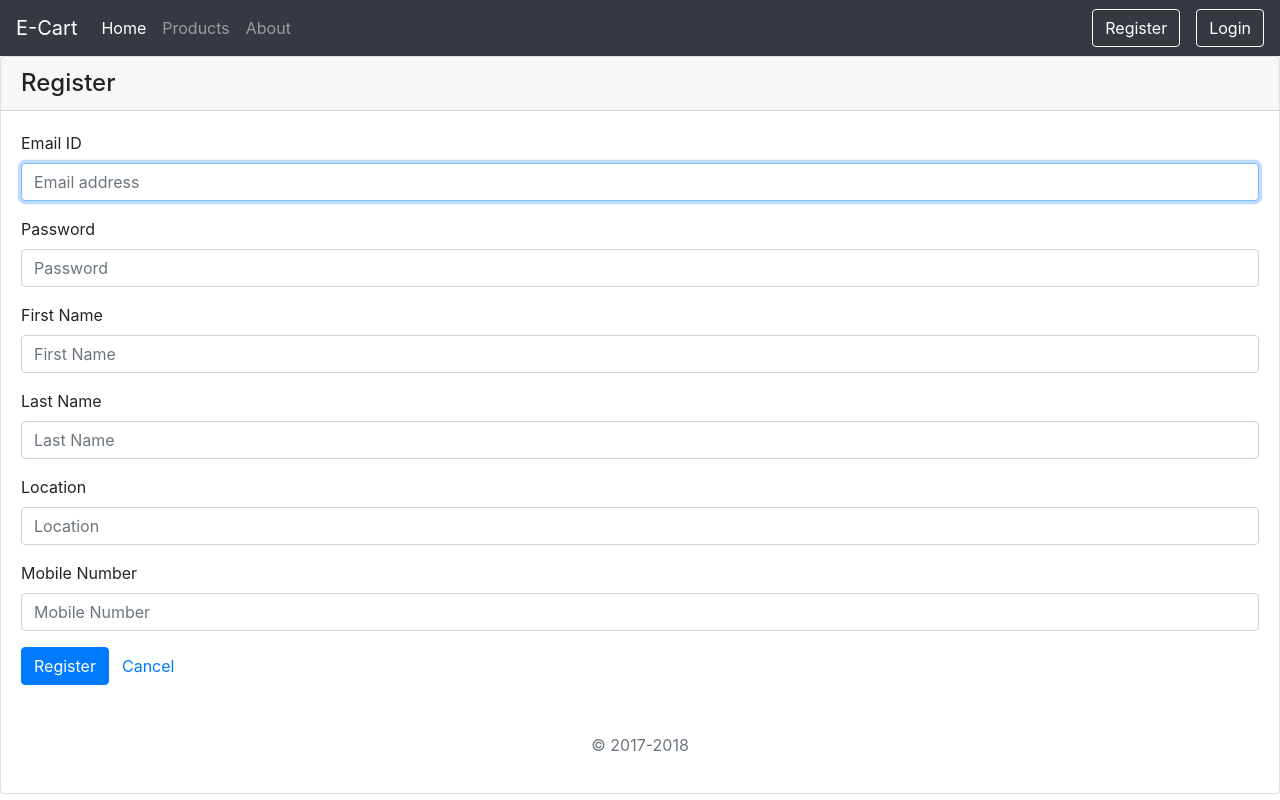
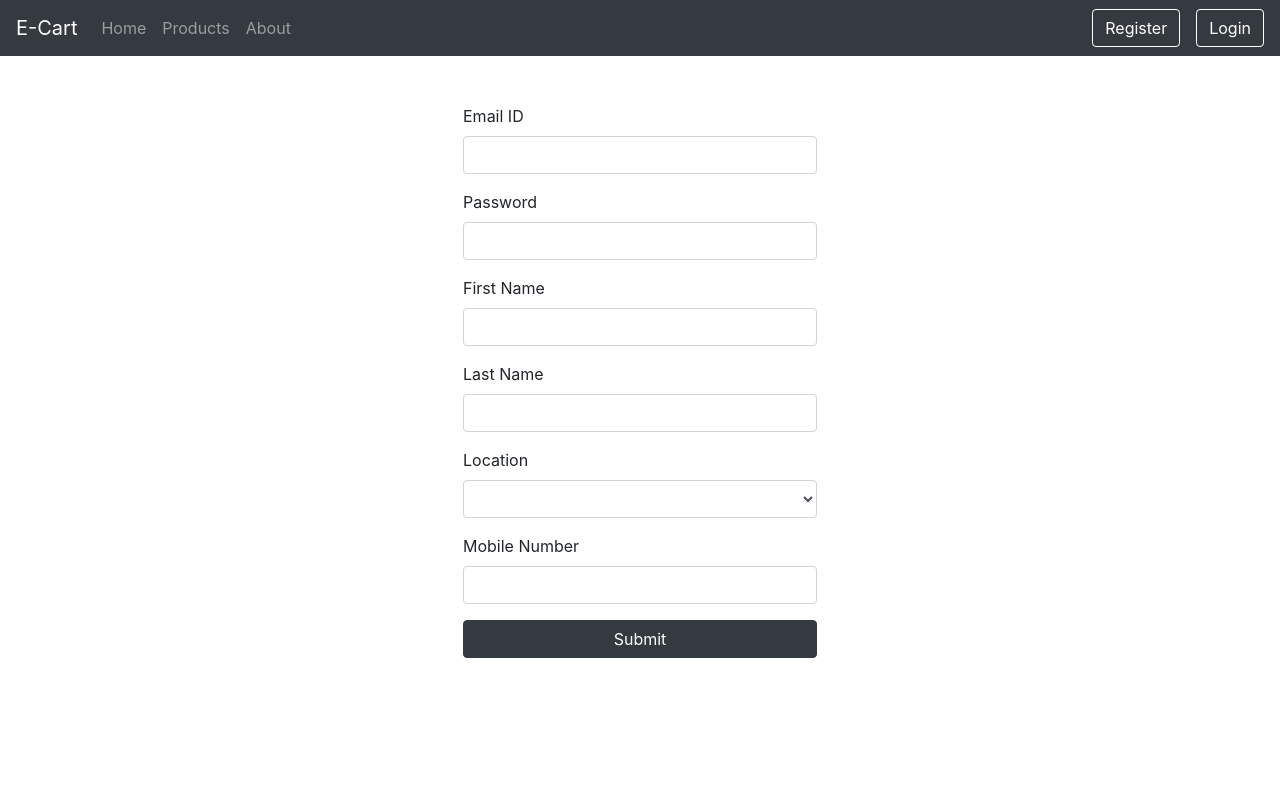
Before and after one commit to jiniii/AngularCapstone, an Angular app: page /register in a window 1280 px wide. Built offline with nearby package versions, Linux system fonts and the light colour scheme.

Commit message:
Register user UI

```diff
--- a/db.json
+++ b/db.json
@@ -1,6 +1,5 @@
 {
-    "Login": [
-        {
+    "Login": [{
             "email": "manisha@gmail",
             "password": 3333,
             "id": 1
@@ -11,76 +10,73 @@
             "id": 2
         }
     ],
-    "Register": [
-        {
-            "email": "manisha@gmail",
-            "password": 3333,
-            "firstName":"Manisha",
-            "lastName":"Jangid",
-            "location":"kkd",
-            "mobileNum":"947738748",
-            "id": 1
-        }
-    ],
-    "Products": [
-        {
+    "Register": [{
+        "email": "manisha@gmail.com",
+        "password": 3333,
+        "firstName": "Manisha",
+        "lastName": "Jangid",
+        "location": "kkd",
+        "mobileNum": "947738748",
+        "id": 1
+    }],
+    "Products": [{
             "id": 1,
             "productName": "Samsung Galaxy",
             "productDes": "64MP + 8MP + 5MP + 5MP rear camera | 32MP front facing camera,16.21 centimeters (6.4-inch) FHD+ capacitive touchscreen with 2340 x 1080 pixels resolution, 404 ppi pixel density and 16M color support",
-            "manufacturer":"Darshitha",
-            "quantity":"1",
-            "price":"18000",
-            "mobileNum":"947738748"
+            "manufacturer": "Darshitha",
+            "quantity": "1",
+            "price": "18000",
+            "mobileNum": "947738748"
 
         },
         {
             "id": 2,
             "productName": "Redmi Note8",
             "productDes": "64MP AI Quad rear camera with portrait, ultra-wide lens, macro lens, LED flash, AI support, beautify support | 20MP front camera | Dedicated depth sensor Performance: Smooth gaming experience with powerful Helio G90T gaming processor, Game turbo and Liquid cooling technology",
-            "manufacturer":"Manisha",
-            "quantity":"5",
-            "price":"16000",
-            "mobileNum":"947738748"
+            "manufacturer": "Manisha",
+            "quantity": "5",
+            "price": "16000",
+            "mobileNum": "947738748"
 
         },
         {
             "id": 3,
             "productName": "Honor",
             "productDes": "3333",
-            "manufacturer":"Manisha",
-            "quantity":"4",
-            "price":"12000",
-            "mobileNum":"947738748"
+            "manufacturer": "Manisha",
+            "quantity": "4",
+            "price": "12000",
+            "mobileNum": "947738748"
 
         },
         {
             "id": 4,
             "productName": "Nokia",
             "productDes": "3333",
-            "manufacturer":"Manisha",
-            "quantity":"4",
-            "price":"10000",
-            "mobileNum":"947738748"
+            "manufacturer": "Manisha",
+            "quantity": "4",
+            "price": "10000",
+            "mobileNum": "947738748"
 
         },
         {
             "id": 5,
             "productName": "lenovo",
             "productDes": "adsadsafdfaf  asdf",
-            "manufacturer":"Manisha",
-            "quantity":"6",
-            "price":"13000",
-            "mobileNum":"947738748"
+            "manufacturer": "Manisha",
+            "quantity": "6",
+            "price": "13000",
+            "mobileNum": "947738748"
 
         },
         {
             "id": 6,
             "productName": "OnePlus",
             "productDes": "sdafda",
-            "manufacturer":"Manisha",
-            "quantity":"6",
-            "price":"30000",
-            "mobileNum":"947738748"
+            "manufacturer": "Manisha",
+            "quantity": "6",
+            "price": "30000",
+            "mobileNum": "947738748"
 
         }
     ]
--- a/src/app/app.component.html
+++ b/src/app/app.component.html
@@ -1,28 +1,7 @@
-<!-- <nav class="navbar navbar-expand-sm bg-dark navbar-dark"> -->
-<!-- Brand/logo -->
-<!-- <a class="navbar-brand" routerLink="">E-Cart</a> -->
+<nav class="navbar navbar-expand-lg bg-dark navbar-dark">
 
-<!-- Links -->
-<!-- <ul class="navbar-nav">
-        <li class="nav-item" style="margin-left: 235px;">
-            <a class="nav-link" routerLink="" routerLinkActive="active">Home</a>
-        </li>
-        <li class="nav-item">
-            <a class="nav-link" routerLink="products" routerLinkActive="active">Products</a>
-        </li>
-        <li class="nav-item">
-            <a class="nav-link" routerLink="about" routerLinkActive="active">About</a>
-        </li>
-        <li class="nav-item" style="margin-left:500px ;">
-            <a class="btn btn-outline-primary"  ">Register</a> &nbsp;
-        </li>
-        <li class="nav-item">
-            <a class="btn btn-outline-primary" routerLink="login">Login</a>
-        </li>
-    </ul>
-</nav> -->
-<nav class="navbar navbar-expand-lg bg-dark navbar-dark">
     <a class="navbar-brand" routerLink="/">E-Cart</a>
+
     <button class="navbar-toggler" type="button" data-toggle="collapse" data-target="#navbarSupportedContent" aria-controls="navbarSupportedContent" aria-expanded="false" aria-label="Toggle navigation">
       <span class="navbar-toggler-icon"></span>
     </button>
@@ -30,7 +9,8 @@
     <div class="collapse navbar-collapse" id="navbarSupportedContent">
         <ul class="navbar-nav mr-auto">
             <li class="nav-item">
-                <a class="nav-link" routerLink="/" routerLinkActive="active">Home</a>
+                <a class="nav-link" routerLink="/" routerLinkActive="active" [routerLinkActiveOptions]="{exact:
+                  true}">Home</a>
             </li>
             <li class="nav-item">
                 <a class="nav-link" routerLink="products" routerLinkActive="active">Products</a>
@@ -42,7 +22,7 @@
         <button type="button" class="btn btn-outline-secondary" routerLink="register">Register</button>
         <button type="button" class="btn btn-outline-secondary ml-3" routerLink="login">Login</button>
     </div>
+
 </nav>
 
-
 <router-outlet></router-outlet>
--- a/src/app/app.module.ts
+++ b/src/app/app.module.ts
@@ -3,6 +3,7 @@ import { NgModule } from '@angular/core';
 import { HttpClientModule } from '@angular/common/http';
 import { AppRoutingModule } from './app-routing.module';
 import { AppComponent } from './app.component';
+import { FormsModule } from '@angular/forms';
 
 import { HomeComponent } from './components/home/home.component';
 import { AboutComponent } from './components/about/about.component';
@@ -22,6 +23,7 @@ import { ProductService } from './services/product.service';
   imports: [
     BrowserModule,
     AppRoutingModule,
+    FormsModule,
     HttpClientModule
   ],
   providers: [ProductService],
--- a/src/app/components/register/register.component.css
+++ b/src/app/components/register/register.component.css
@@ -0,0 +1,12 @@
+button:hover {
+    color: #ffffff;
+    background-color: #dc3545;
+}
+
+.container {
+    display: flex;
+    justify-content: center;
+    flex-flow: column wrap;
+    width: 30%;
+    position: relative;
+}
--- a/src/app/components/register/register.component.html
+++ b/src/app/components/register/register.component.html
@@ -1,4 +1,4 @@
-<div class="card">
+<!-- <div class="card">
     <h4 class="card-header">Register</h4>
     <div class="card-body">
 
@@ -46,4 +46,69 @@
             <p class="mt-5 mb-3 text-muted text-center">&copy; 2017-2018</p>
         </form>
     </div>
+</div> -->
+
+
+
+<!-- ---------------------------------------------------------------
+ -->
+<div class="container mt-5">
+    <form #userForm="ngForm" (ngSubmit)="userForm.form.valid && onSubmit(userForm)">
+
+        <div class="form-group">
+            <label>Email ID</label>
+            <input type="email" class="form-control" name="email" [(ngModel)]="model.email" #email="ngModel" [ngClass]="{ 'is-invalid': userForm.submitted && email.invalid }" email required>
+            <div *ngIf="userForm.submitted && email.invalid" class="invalid-feedback">
+                <div *ngIf="email.errors.required">Email is required</div>
+                <div *ngIf="email.errors.email">Must be a valid email address</div>
+            </div>
+        </div>
+
+        <div class="form-group">
+            <label>Password</label>
+            <input type="password" class="form-control" name="password" [(ngModel)]="model.password" #password="ngModel" [ngClass]="{ 'is-invalid': userForm.submitted && password.invalid }" minlength="8" required>
+            <div *ngIf="userForm.submitted && password.invalid" class="invalid-feedback">
+                <div *ngIf="password.errors.required">Password is required</div>
+                <div *ngIf="password.errors.minlength">Password should be at least 8 characters long</div>
+            </div>
+        </div>
+
+        <div class="form-group">
+            <label>First Name</label>
+            <input type="text" name="firstName" class="form-control" [(ngModel)]="model.firstName" #name="ngModel" [ngClass]="{ 'is-invalid': userForm.submitted && name.invalid }" required>
+            <div class="invalid-feedback" *ngIf="userForm.submitted && name.invalid">
+                <p *ngIf="name.errors.required">First Name is required</p>
+            </div>
+        </div>
+
+        <div class="form-group">
+            <label>Last Name</label>
+            <input type="text" name="lastName" class="form-control" [(ngModel)]="model.lastName" #name="ngModel" [ngClass]="{ 'is-invalid': userForm.submitted && name.invalid }" required>
+            <div class="invalid-feedback" *ngIf="userForm.submitted && name.invalid">
+                <p *ngIf="name.errors.required">Last Name is required</p>
+            </div>
+        </div>
+
+        <div class="form-group">
+            <label>Location</label>
+            <select class="form-control" name="location" [(ngModel)]="location">
+              <option value="">Select an option</option>
+              <option *ngFor="let location of locations" [value]="location">
+                {{location}}
+              </option>
+            </select>
+        </div>
+
+        <div class="form-group">
+            <label>Mobile Number</label>
+            <input type="tel" pattern="[0-9]{10}" name="mobileNumber" class="form-control" [(ngModel)]="model.mobileNumber" #name="ngModel" [ngClass]="{ 'is-invalid': userForm.submitted && name.invalid }" required>
+            <div class="invalid-feedback" *ngIf="userForm.submitted && name.invalid">
+                <p *ngIf="name.errors.required">Mobile number is required</p>
+            </div>
+        </div>
+
+        <div class="form-group">
+            <button class="btn btn-dark btn-block">Submit</button>
+        </div>
+    </form>
 </div>
--- a/src/app/components/register/register.component.ts
+++ b/src/app/components/register/register.component.ts
@@ -1,6 +1,14 @@
 import { Component, OnInit } from '@angular/core';
 //import { FormBuilder, FormGroup, Validators } from '@angular/forms';
 
+export class User {
+  public email: string;
+  public password: string;
+  public firstName: string;
+  public lastName: string;
+  public location: string;
+  public monileNumber: number;
+}
 
 @Component({
   selector: 'app-register',
@@ -12,10 +20,21 @@ export class RegisterComponent implements OnInit {
   // loading = false;
   // submitted = false;
 
+  model = new User();
+
+  locations: string[] = [
+    'Kochi',
+    'Pune',
+    'Chennai',
+    'Bengaluru',
+    'Kolkata'
+  ];
   constructor(
    // private formBuilder: FormBuilder
     ) { }
-
+    onSubmit(form) {
+      console.log(form.value)
+    }
   ngOnInit(): void {
     // this.form = this.formBuilder.group({
     //   firstName: ['', Validators.required],
--- a/src/styles.css
+++ b/src/styles.css
@@ -15,7 +15,7 @@ a {
 
 .app-container {
     min-height: 320px;
-    /* overflow: hidden; */
+    overflow: hidden;
 }
 
 .btn-delete-user {
```
